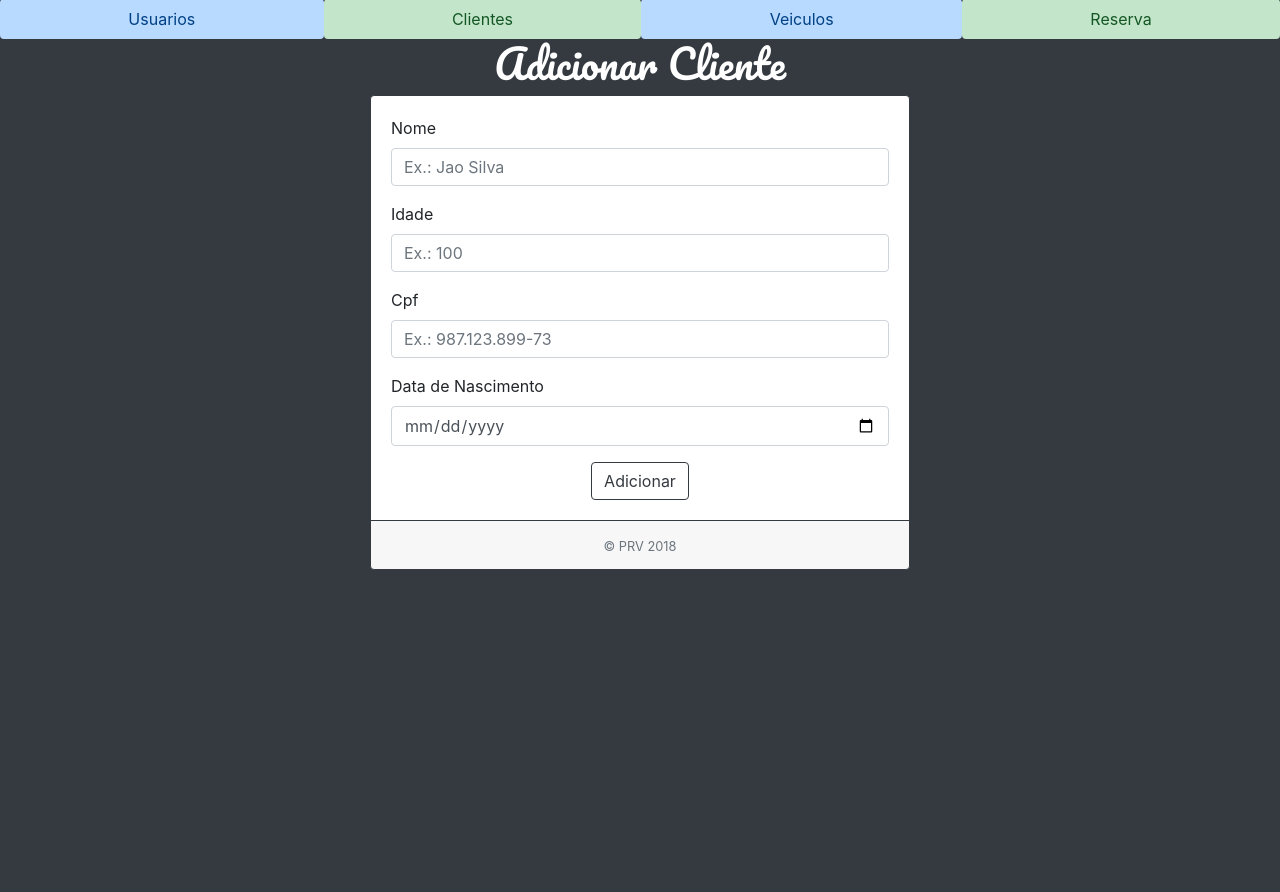
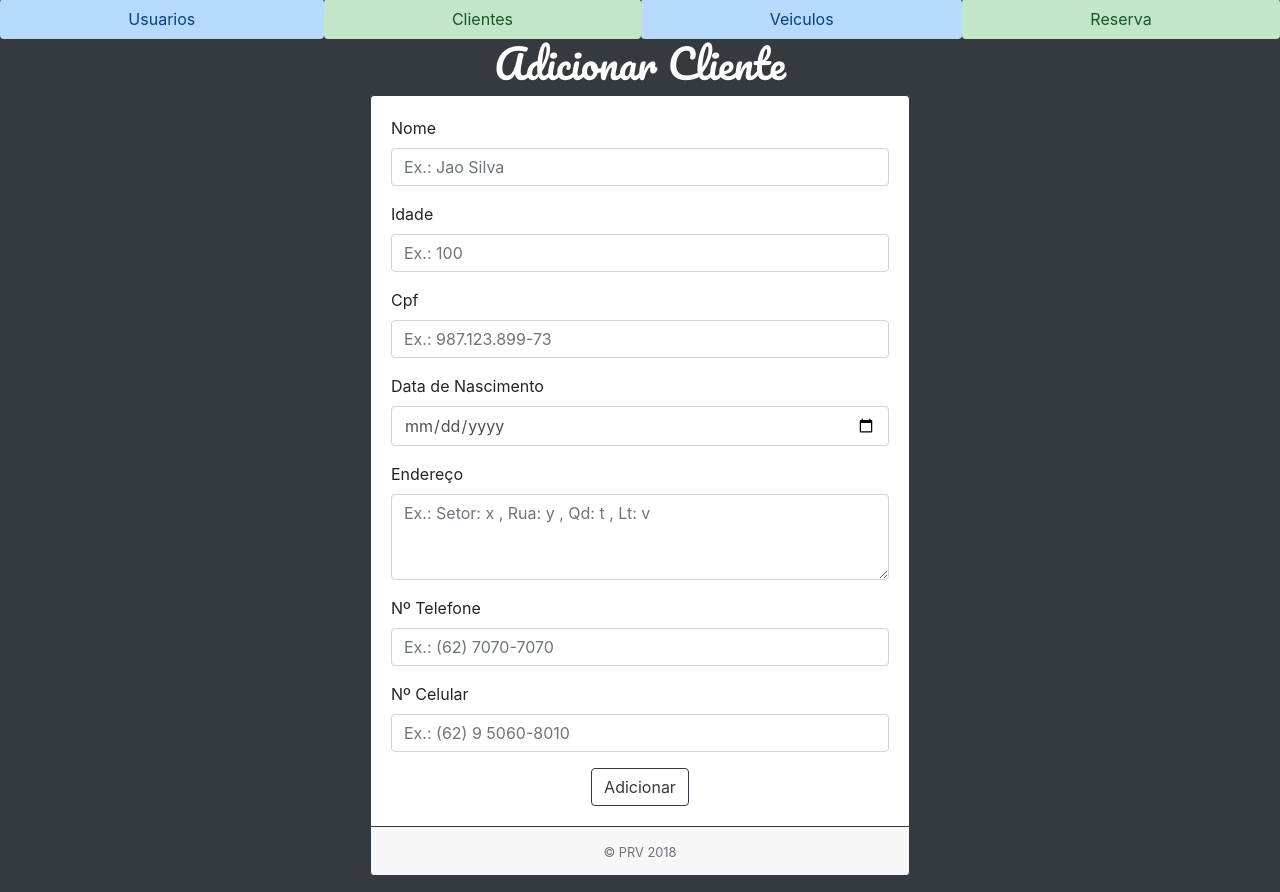
Before and after one commit to Lucasplpx/reserva_veiculo, a PHP site: page /cliente.html in a window 1280 px wide. Shown: the part 89-981 px from the top of the page. Before the commit the page ends 659 px from the top, so only its background shows below. Run offline with PHP 8.4, Linux system fonts and the light colour scheme.

Commit message:
alterada telas clientes

```diff
--- a/aditar_submit_cliente.php
+++ b/aditar_submit_cliente.php
@@ -9,9 +9,12 @@ if(!empty($_POST['id'])){
     $idade = $_POST['idade'];
     $cpf = $_POST['cpf'];
     $dataNascimento = $_POST['dataNascimento'];
+    $endereco = $_POST['endereco'];
+    $telefone = $_POST['tel'];
+    $celular = $_POST['cel'];
 
 
-    $cliente->editar($id, $nome, $idade, $cpf, $dataNascimento);
+    $cliente->editar($id, $nome, $idade, $cpf, $dataNascimento, $endereco, $telefone, $celular);
 
     header("Location: listaCliente.php");
 }
--- a/cadastraCliente.php
+++ b/cadastraCliente.php
@@ -8,9 +8,12 @@ if(!empty($_POST['cpf'])){
     $idade = $_POST['idade'];
     $cpf = $_POST['cpf'];
     $dataNascimento = $_POST['dataNascimento'];
+    $endereco = $_POST['endereco'];
+    $telefone = $_POST['tel'];
+    $celular = $_POST['cel'];
 
 
-    $cliente->adicionar($nome, $idade, $cpf, $dataNascimento);
+    $cliente->adicionar($nome, $idade, $cpf, $dataNascimento, $endereco, $telefone, $celular);
 
 
 }
--- a/cliente.html
+++ b/cliente.html
@@ -81,6 +81,21 @@
                                 <input type="date" name="dataNascimento" id="dataNascimento" class="form-control">
                             </div>
 
+                            <div class="form-group">
+                                <label for="endereco">Endereço</label>
+                                <textarea class="form-control" name="endereco" id="endereco" placeholder="Ex.: Setor: x , Rua: y , Qd: t , Lt: v" rows="3"></textarea>
+                            </div>
+
+                            <div class="form-group">
+                                <label for="tel">Nº Telefone</label>
+                                <input type="text" name="tel" id="tel" class="form-control" placeholder="Ex.: (62) 7070-7070">
+                            </div>
+
+                            <div class="form-group">
+                                <label for="cel">Nº Celular</label>
+                                <input type="text" name="cel" id="cel" class="form-control" placeholder="Ex.: (62) 9 5060-8010">
+                            </div>
+
 
 
                             <div class="text-center">
--- a/listaCliente.php
+++ b/listaCliente.php
@@ -37,6 +37,9 @@ $lista = $cliente->getAll();
         <th scope="col">IDADE</th>
         <th scope="col">CPF</th>
         <th scope="col">DATA DE NASCIMENTO</th>
+        <th scope="col">ENDERECO</th>
+        <th scope="col">TELEFONE</th>
+        <th scope="col">CELULAR</th>
         <th scope="col">AÇÕES</th>
     </tr>
   </thead>
@@ -48,6 +51,9 @@ $lista = $cliente->getAll();
             <td><?php echo $dado['idade'];?></td>
             <td><?php echo $dado['cpf'];?></td>
             <td><?php echo $dado['data_nascimento'];?></td>
+            <td><?php echo $dado['endereco'];?></td>
+            <td><?php echo $dado['telefone'];?></td>
+            <td><?php echo $dado['celular'];?></td>
             <td>
                 <a class="badge badge-success" href="editarCliente.php?id=<?php echo $dado['id']?>" class="modal_ajax">[ EDITAR ]</a>
                 <a class="badge badge-danger" onclick="return confirm('Deseja excluir?');" href="excluirCliente.php?id=<?php echo $dado['id'];?>">[ EXCLUIR ]</a>
```
Also changed, not shown: editarCliente.php (+16 -0 lines), model/Cliente.php (+10 -4 lines).
